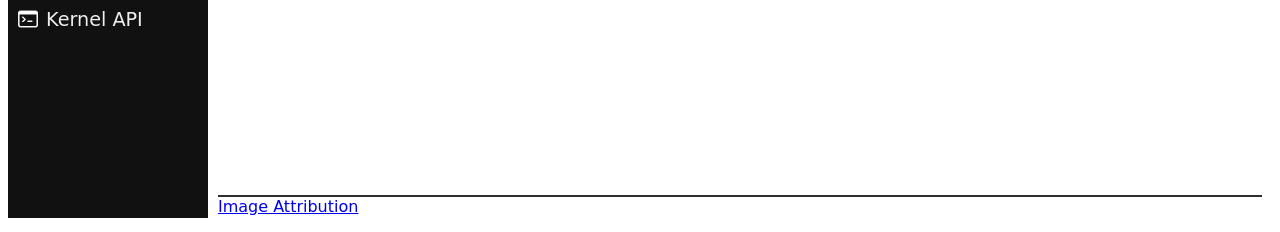
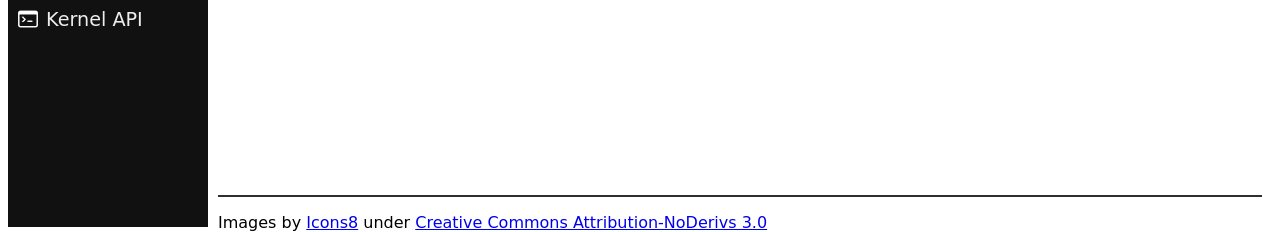
Before and after one commit to pounce-dev/website, a Flask app: page / in a window 1280 px wide. Shown: the part 593-825 px from the top of the page. Run offline with Flask 3, Linux system fonts and the light colour scheme.

Commit message:
Really Attributting icons
The footer will always show

```diff
--- a/templates/default_page.html
+++ b/templates/default_page.html
@@ -49,7 +49,7 @@
         <div class="text">{% block content %}{% endblock %}</div>
     </div>
     <div class="footer">
-        <a href="https://creativecommons.org/licenses/by-nd/3.0/">Image Attribution</a>
+        <p>Images by <a href="https://icons8.com/">Icons8</a> under <a href="https://creativecommons.org/licenses/by-nd/3.0/">Creative Commons Attribution-NoDerivs 3.0</a></p>
     </div>
 </body>
 </html>
```
